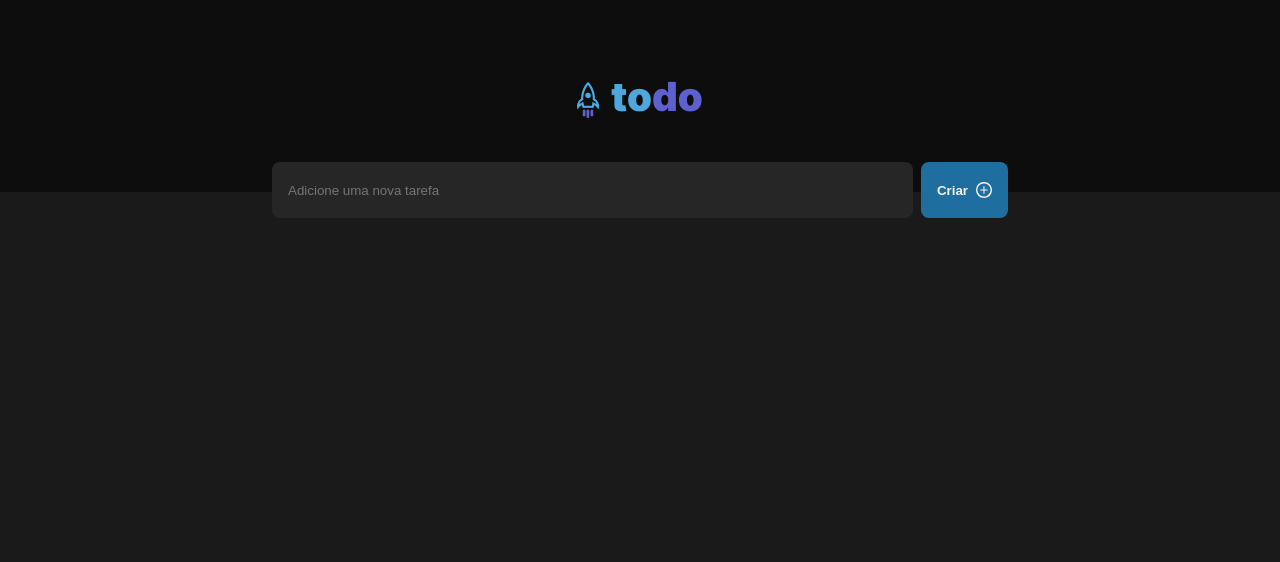
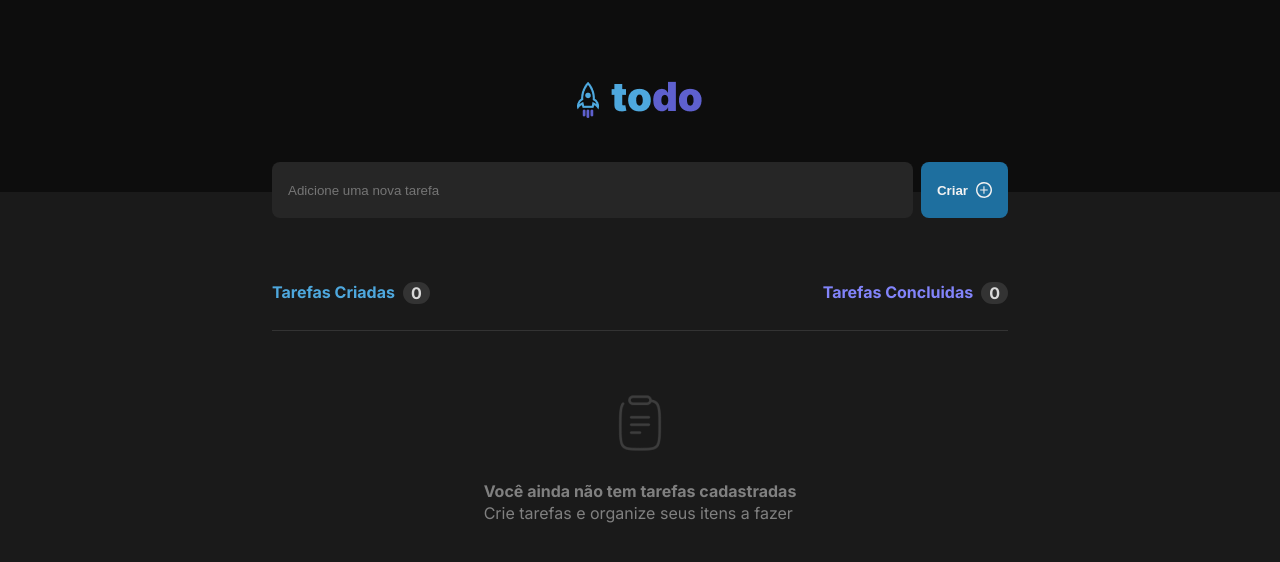
Before and after one commit to mateuscesarglima/react-ignite-todo-list, a React (Vite) app: page / in a window 1280 px wide. Shown: the top 562 px of the page. Built offline with nearby package versions, Linux system fonts and the light colour scheme.

Commit message:
feat(TODOLIST-3): Add TaskList component

```diff
--- a/src/components/ui/molecule/AddTask/styles.ts
+++ b/src/components/ui/molecule/AddTask/styles.ts
@@ -1,8 +1,6 @@
 import styled from "styled-components";
 
 export const AddTaskContainer = styled.div`
-  width: 46rem;
-  margin: 0 auto;
   margin-top: -30px;
   display: flex;
   gap: 8px;
--- /dev/null
+++ b/src/components/ui/molecule/TasksList/TasksList.tsx
@@ -0,0 +1,29 @@
+import React from "react";
+import * as C from "./styles";
+import Clipboard from "@assets/Clipboard.png";
+
+const TasksList = () => {
+  return (
+    <C.TasksListContainer>
+      <C.TasksListHeader>
+        <p>
+          Tarefas Criadas <span>0</span>
+        </p>
+        <p>
+          Tarefas Concluidas <span>0</span>
+        </p>
+      </C.TasksListHeader>
+      <C.TasksListBody>
+        <div>
+          <img src={Clipboard} alt="" />
+        </div>
+        <div>
+          <p>Você ainda não tem tarefas cadastradas</p>
+          <p>Crie tarefas e organize seus itens a fazer</p>
+        </div>
+      </C.TasksListBody>
+    </C.TasksListContainer>
+  );
+};
+
+export default TasksList;
--- /dev/null
+++ b/src/components/ui/molecule/TasksList/styles.ts
@@ -0,0 +1,53 @@
+import styled from "styled-components";
+
+export const TasksListContainer = styled.section`
+  margin-top: 4rem;
+`;
+
+export const TasksListHeader = styled.header`
+  display: flex;
+  justify-content: space-between;
+  font-weight: 700;
+  margin-bottom: 1.6rem;
+
+  p {
+    display: flex;
+    gap: 8px;
+  }
+
+  > p:first-child {
+    color: var(--blue);
+  }
+
+  > p:last-child {
+    color: var(--purple);
+  }
+
+  span {
+    background: var(--gray-400);
+    color: var(--gray-200);
+    padding: 1px 8px;
+    border-radius: 999px;
+  }
+`;
+
+export const TasksListBody = styled.div`
+  border-top: 1px solid var(--gray-400);
+  display: flex;
+  flex-direction: column;
+  align-items: center;
+  justify-content: center;
+
+  > div:first-child {
+    margin-top: 4rem;
+  }
+
+  > div:nth-child(2) {
+    margin-top: 1.6rem;
+
+    > p:first-child {
+      font-weight: bold;
+      line-height: 1.4;
+    }
+  }
+`;
--- a/src/components/ui/organism/Main/Main.tsx
+++ b/src/components/ui/organism/Main/Main.tsx
@@ -1,4 +1,5 @@
 import AddTask from "@components/ui/molecule/AddTask/AddTask";
+import TasksList from "@components/ui/molecule/TasksList/TasksList";
 import React from "react";
 import * as C from "./styles";
 
@@ -6,6 +7,7 @@ const Main = () => {
   return (
     <C.MainContainer>
       <AddTask />
+      <TasksList />
     </C.MainContainer>
   );
 };
--- a/src/components/ui/organism/Main/styles.ts
+++ b/src/components/ui/organism/Main/styles.ts
@@ -1,3 +1,6 @@
 import styled from "styled-components";
 
-export const MainContainer = styled.main``;
+export const MainContainer = styled.main`
+  width: 46rem;
+  margin: 0 auto;
+`;
--- a/src/containers/Page/Page.tsx
+++ b/src/containers/Page/Page.tsx
@@ -1,5 +1,6 @@
 import Header from "@components/ui/organism/Header/Header";
 import Main from "@components/ui/organism/Main/Main";
+import { Task } from "@constants/index";
 
 const Page = () => {
   return (
--- a/src/containers/Page/styles.ts
+++ b/src/containers/Page/styles.ts
@@ -1 +1,3 @@
 import styled from "styled-components";
+
+export const PageContainer = styled.div``;
--- a/src/interfaces/index.ts
+++ b/src/interfaces/index.ts
@@ -1,3 +1,9 @@
 import { InputHTMLAttributes } from "react";
 
 export interface IAddTaskInput extends InputHTMLAttributes<HTMLInputElement> {}
+
+export interface ITask {
+  id: number;
+  content: string;
+  isConcluded: boolean;
+}
```
Also changed, not shown: src/constants/index.ts (added, +7 -0 lines), src/assets/Clipboard.png (added).
